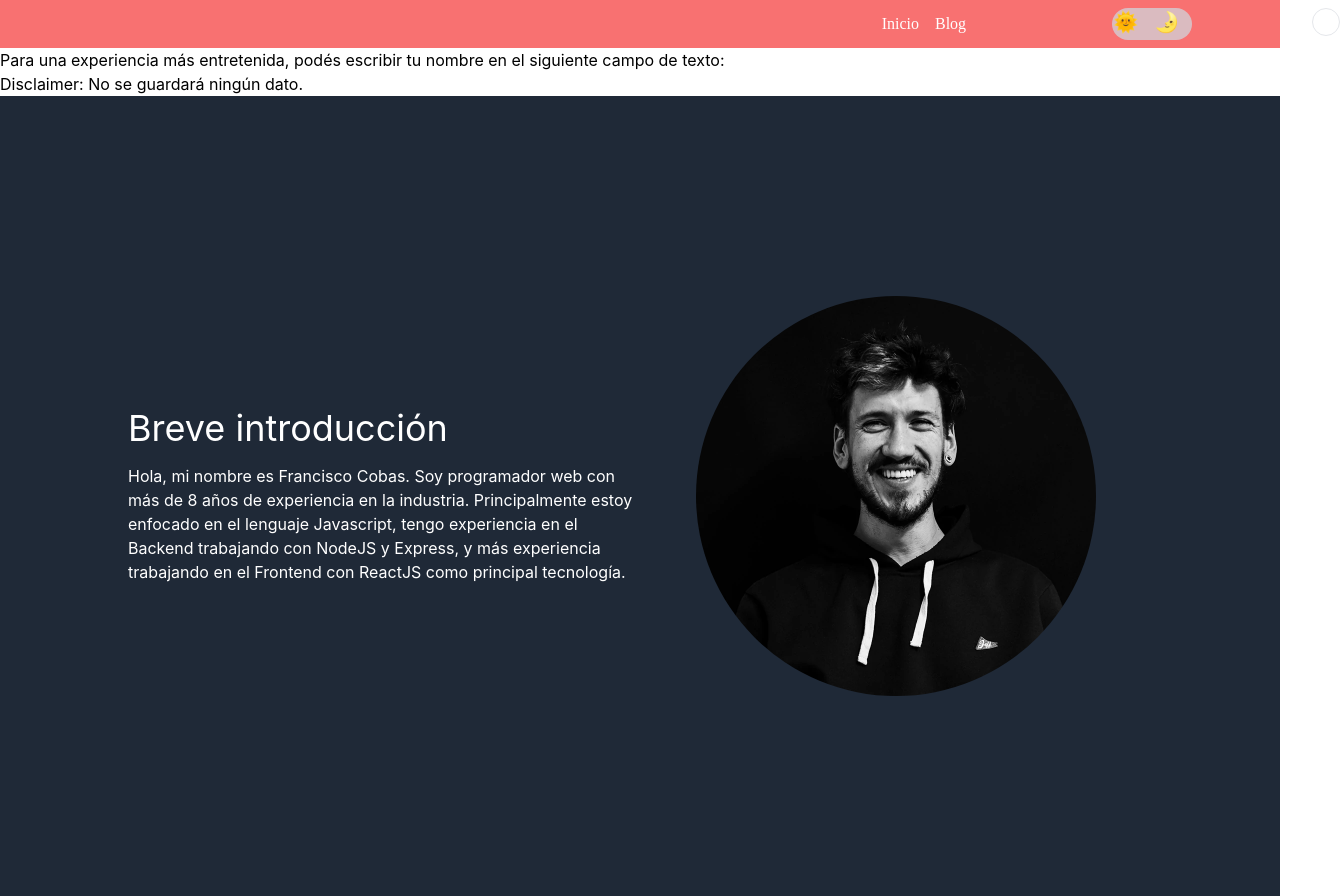
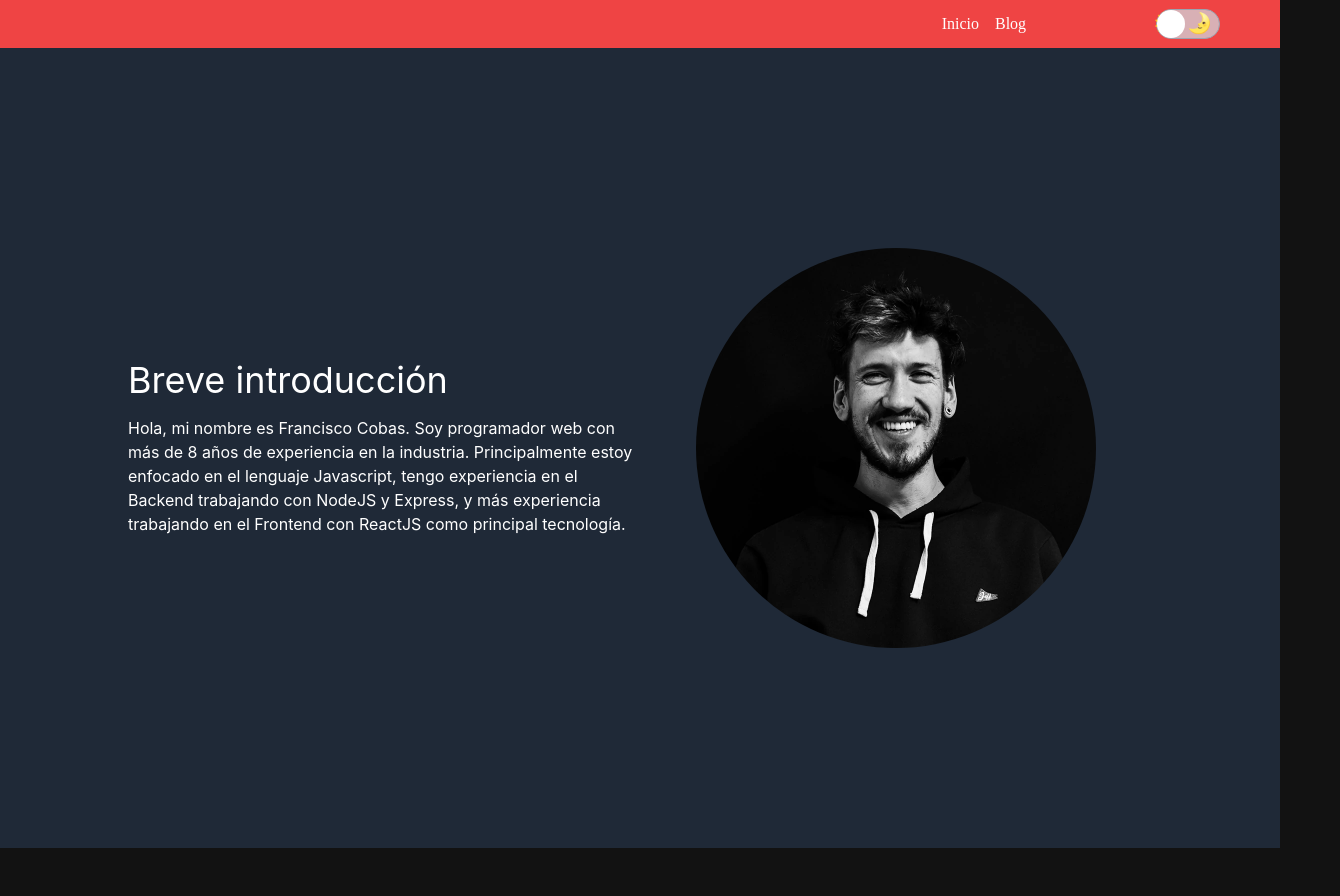
Before and after one commit to franciscocobas/franciscocobasdev, a Next.js app: page / in a window 1280 px wide. Shown: the whole page, 1340 px wide, since content can reach past the window. After the commit the page ends 848 px from the top, so only its background shows below. Built offline with nearby package versions, Linux system fonts and the light colour scheme; a web font is replaced by a local one.

Commit message:
Dark Mode is now fully functional

```diff
--- a/package.json
+++ b/package.json
@@ -9,6 +9,7 @@
   },
   "dependencies": {
     "next": "10.0.9",
+    "next-themes": "0.0.14",
     "postcss-flexbugs-fixes": "^5.0.2",
     "postcss-preset-env": "^6.7.0",
     "react": "17.0.1",
--- /dev/null
+++ b/src/components/DarkModeButton.tsx
@@ -0,0 +1,34 @@
+import { useTheme } from 'next-themes';
+
+const DarkModeButton = () => {
+  const { theme, setTheme } = useTheme();
+  return (
+    <div className='flex justify-end pr-5 relative'>
+      <div
+        id='icons-container'
+        className='flex cursor-pointer'
+        onClick={() => setTheme(theme === 'dark' ? 'light' : 'dark')}
+      >
+        <div className='ml-1 mr-2'>
+          <span className='text-xl'>🌞</span>
+        </div>
+        <div className='ml-0 mr-2'>
+          <span className='text-xl'>🌛</span>
+        </div>
+      </div>
+      <button
+        id='dark-light-btn'
+        style={{ height: '1.9rem' }}
+        className='mr-10 rounded-full w-16 border border-gray-400 dark:bg-gray-300 dark:bg-opacity-75 cursor-pointer focus:outline-none'
+        onClick={() => setTheme(theme === 'dark' ? 'light' : 'dark')}
+      >
+        <span
+          id='circle'
+          className='w-7 h-7 ring-black block bg-current rounded-full z-10 relative ml-9 dark:ml-0'
+        />
+      </button>
+    </div>
+  );
+};
+
+export default DarkModeButton;
--- a/src/components/Header.tsx
+++ b/src/components/Header.tsx
@@ -1,25 +1,18 @@
+import DarkModeButton from './DarkModeButton';
+import Link from 'next/link';
+
 const Header = () => {
   return (
-    <nav className='dark:bg-red-400 text-white font-body flex items-center'>
+    <nav className='bg-gray-800 dark:bg-red-500 text-white font-body flex items-center'>
       <ul className='flex flex-row justify-end mx-5 py-3 flex-grow'>
-        <li className='mr-2'>Inicio</li>
-        <li className='mr-10 ml-2'>Blog</li>
+        <li className='mr-2'>
+          <Link href='/'>Inicio</Link>
+        </li>
+        <li className='mr-10 ml-2'>
+          <Link href='blog'>Blog</Link>
+        </li>
       </ul>
-      <div className='flex justify-end pr-5 relative'>
-        <div id='icons-container' className='flex'>
-          <div className='ml-3 mr-2'>
-            <span className='text-xl'>🌞</span>
-          </div>
-          <div className='ml-2 mr-2'>
-            <span className='text-xl'>🌛</span>
-          </div>
-        </div>
-        <button
-          id='dark-light-btn'
-          className='mr-10 rounded-full w-20 h-8 dark:bg-gray-300 dark:bg-opacity-75'
-        ></button>
-        <div id='ball' className='rounded-full w-7 h-7 border'></div>
-      </div>
+      <DarkModeButton />
     </nav>
   );
 };
--- a/src/pages/_app.tsx
+++ b/src/pages/_app.tsx
@@ -1,13 +1,14 @@
 import type { AppProps } from 'next/app';
 import Header from '../components/Header';
 import '../../styles/globals.css';
+import { ThemeProvider } from 'next-themes';
 
 function MyApp({ Component, pageProps }: AppProps) {
   return (
-    <>
+    <ThemeProvider attribute='class' defaultTheme='dark'>
       <Header />
       <Component {...pageProps} />
-    </>
+    </ThemeProvider>
   );
 }
 
--- a/src/pages/_document.tsx
+++ b/src/pages/_document.tsx
@@ -7,7 +7,7 @@ class MyDocument extends Document {
   }
   render() {
     return (
-      <Html className='dark'>
+      <Html>
         <Head />
         <body>
           <Main />
--- a/src/pages/blog.tsx
+++ b/src/pages/blog.tsx
@@ -1,5 +1,20 @@
+import Head from 'next/head';
+import { useRouter } from 'next/dist/client/router';
+
 const Blog = () => {
-  return <p>Blog</p>;
+  const { locale } = useRouter();
+  return (
+    <>
+      <Head>
+        <title>
+          {locale === 'en'
+            ? 'Francisco Cobas Dev Blog'
+            : 'Mi blog - Francisco Cobas Dev'}
+        </title>
+      </Head>
+      <div className='dark:bg-gray-900 min-h-screen'></div>
+    </>
+  );
 };
 
 export default Blog;
--- a/src/pages/index.tsx
+++ b/src/pages/index.tsx
@@ -1,9 +1,8 @@
 import Head from 'next/head';
 import Image from 'next/image';
 import { useForm } from 'react-hook-form';
-
+import { useRouter } from 'next/dist/client/router';
 import { GetStaticProps } from 'next';
-import { useRouter } from 'next/dist/client/router';
 
 export const getStaticProps: GetStaticProps = async ({ locale }) => {
   return locale === 'en'
@@ -66,10 +65,6 @@ export default function Home({
             : 'Bienvenido a Francisco Cobas Dev'}
         </title>
       </Head>
-      <div>
-        <p>{message}</p>
-        <p>{messageAux}</p>
-      </div>
       <div className='bg-white dark:bg-gray-800 dark:text-white min-h-screen flex items-center justify-center px-32'>
         <div className='md:w-1/2'>
           <h1 className='text-4xl mb-4'>{title}</h1>
--- a/styles/globals.css
+++ b/styles/globals.css
@@ -25,10 +25,5 @@ a {
 }
 #icons-container {
   position: relative;
-  top: 0;
-  left: 4.7rem;
+  left: 4rem;
 }
-#ball {
-  position: relative;
-  left: 5rem;
-}
--- a/tailwind.config.js
+++ b/tailwind.config.js
@@ -17,6 +17,7 @@ module.exports = {
   variants: {
     extend: {
       boxShadow: ['dark'],
+      margin: ['dark'],
     },
   },
   plugins: [],
```
Also changed, not shown: 1 other file (tests, documents, lock files or other folders).
